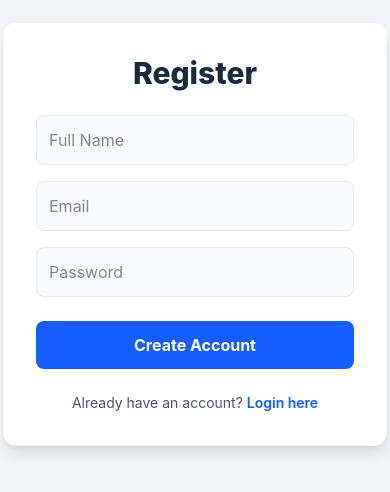
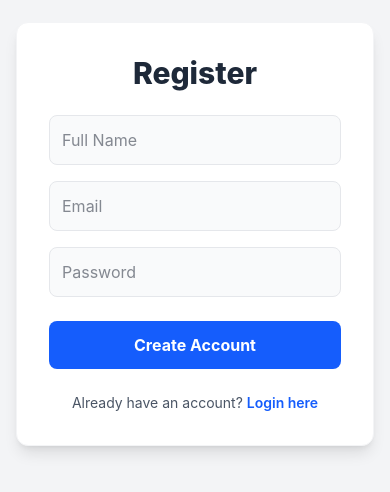
Before and after one commit to ah123san/Secure-ToDo-List-MERN-App, a React app in the folder frontend/: page /register in a window 390 px wide. Shown: the part 188-680 px from the top of the page. Built offline with nearby package versions, Linux system fonts and the light colour scheme; the HTML template or start-up script is replaced by a standard one.

Commit message:
Made Login and Register pages fully responsive for mobile screens

```diff
--- a/frontend/src/pages/Login.jsx
+++ b/frontend/src/pages/Login.jsx
@@ -30,8 +30,8 @@
   };
 
   return (
-    <div className="min-h-screen flex items-center justify-center bg-gray-100">
-      <form onSubmit={submitHandler} className="bg-white p-8 rounded-xl shadow-lg w-96 border border-gray-100">
+    <div className="min-h-screen flex items-center justify-center bg-gray-100 px-4">
+      <form onSubmit={submitHandler} className="bg-white p-8 rounded-xl shadow-lg w-full max-w-md border border-gray-100">
         <h2 className="text-3xl font-extrabold mb-6 text-center text-gray-800">Login</h2>
 
         <input
--- a/frontend/src/pages/Register.jsx
+++ b/frontend/src/pages/Register.jsx
@@ -26,8 +26,8 @@
   };
 
   return (
-    <div className="min-h-screen flex items-center justify-center bg-gray-100">
-      <form onSubmit={submitHandler} className="bg-white p-8 rounded-xl shadow-lg w-96 border border-gray-100">
+    <div className="min-h-screen flex items-center justify-center bg-gray-100 px-4">
+      <form onSubmit={submitHandler} className="bg-white p-8 rounded-xl shadow-lg w-full max-w-md border border-gray-100">
         <h2 className="text-3xl font-extrabold mb-6 text-center text-gray-800">Register</h2>
 
         <input
```
